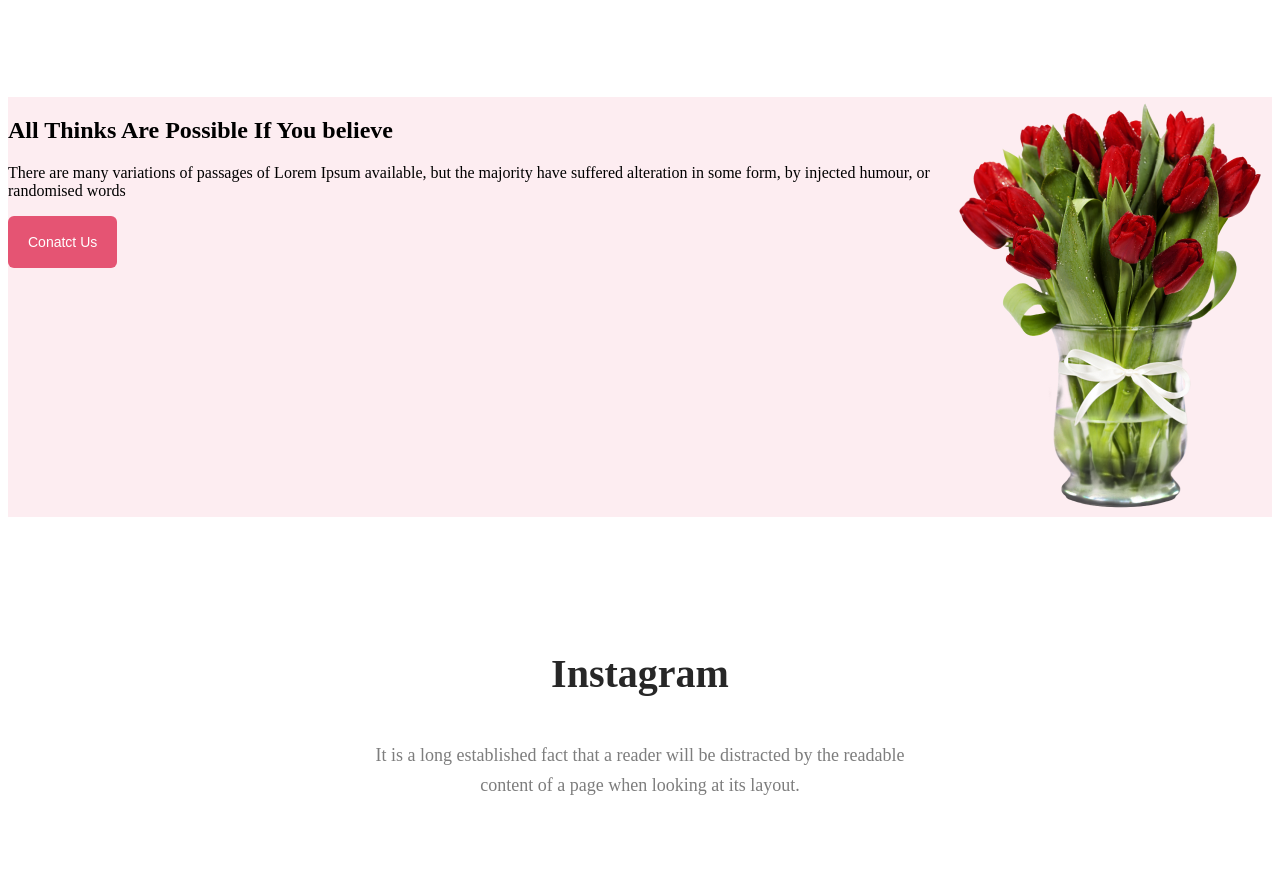
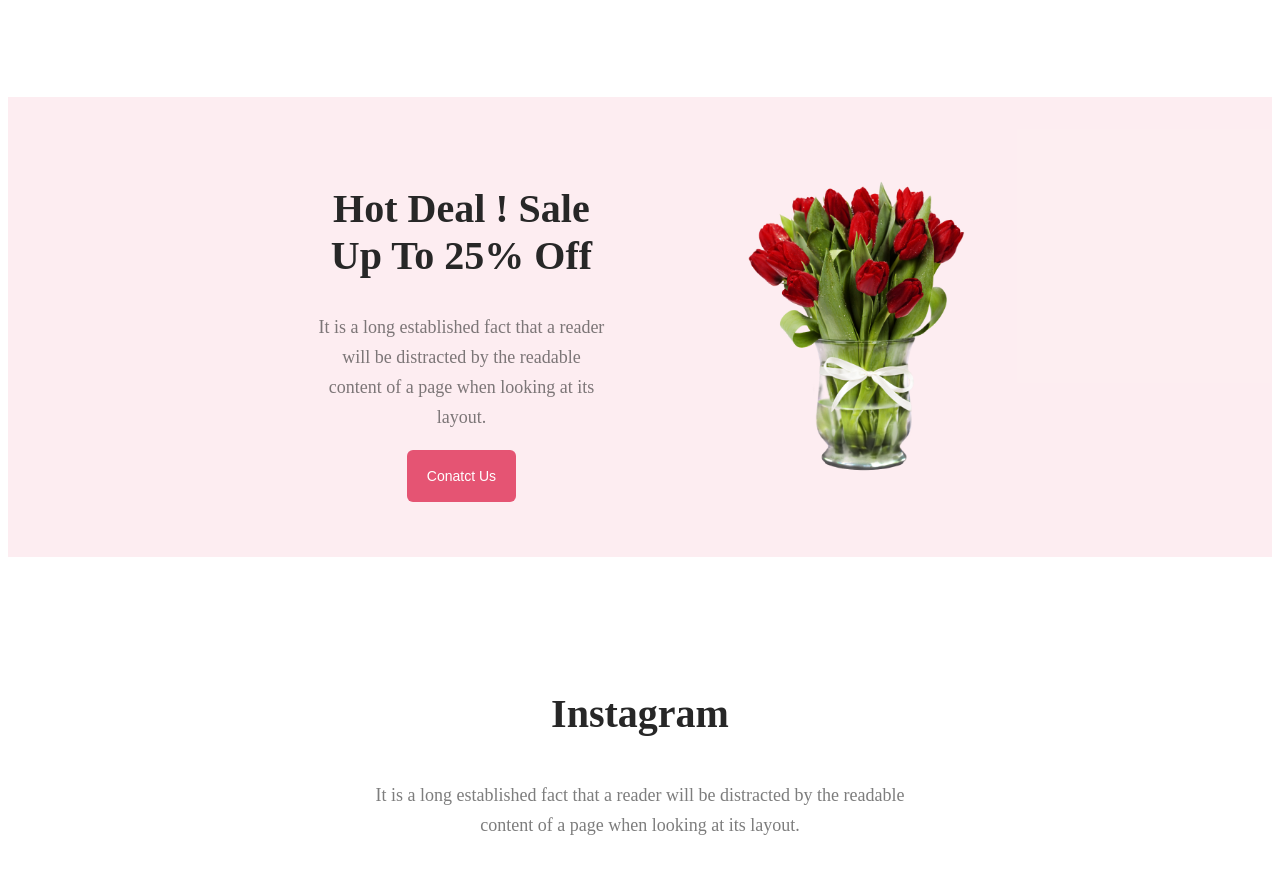
Before and after one commit to sayedehsan/flowershophtml, a plain HTML site: page index.html in a window 1280 px wide. Shown: the part 1396-2269 px from the top of the page. Drawn offline with Linux system fonts and the light colour scheme.

Commit message:
hot deal section done

```diff
--- a/index.html
+++ b/index.html
@@ -40,14 +40,13 @@
             </div>
         </section>
         <section class="hot-deal">
-            <div class="banner-content">
-                <h1 class="header-title">All Thinks Are Possible If You believe</h1>
-                <p class="header-desc">There are many variations of passages of Lorem Ipsum available, but the majority
-                    have
-                    suffered alteration in some form, by injected humour, or randomised words</p>
+            <div class="hot-deal-content">
+                <h1 class="hot-deal-title">Hot Deal ! Sale Up To 25% Off</h1>
+                <p class="deal-desc">It is a long established fact that a reader will be distracted by the readable <br>
+                    content of a page when looking at its layout.</p>
                 <button class="btn-primary">Conatct Us</button>
             </div>
-            <img src="assets/pngwing 8.png" alt="">
+            <img class="hot-deal-img" src="assets/pngwing 8.png" alt="">
         </section>
         <section class="instagram">
             <div class="deals-content">
--- a/styles/style.css
+++ b/styles/style.css
@@ -19,7 +19,28 @@ header {
 .hot-deal {
     background-color: rgba(235, 85, 118, 0.1);
     display: flex;
+    gap: 30px;
     margin-top: 100px;
+    align-items: center;
+    text-align: center;
+}
+
+.hot-deal-content {
+    padding-left: 300px;
+    padding-right: 100px;
+}
+
+.hot-deal-img {
+    width: 230px;
+    height: 300px;
+    padding: 80px 300px 80px 0px;
+
+}
+
+.hot-deal-title {
+    color: #272727;
+    font-size: 40px;
+    font-weight: 800;
 }
 
 .feature-img {
```
